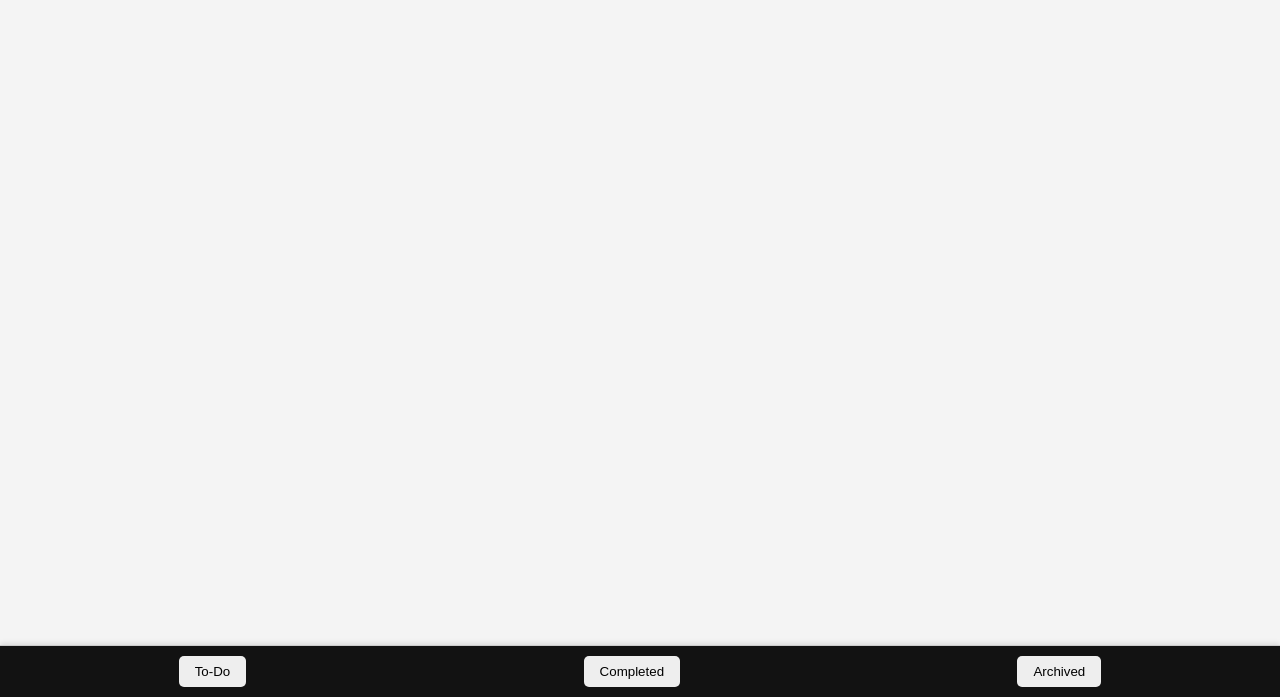
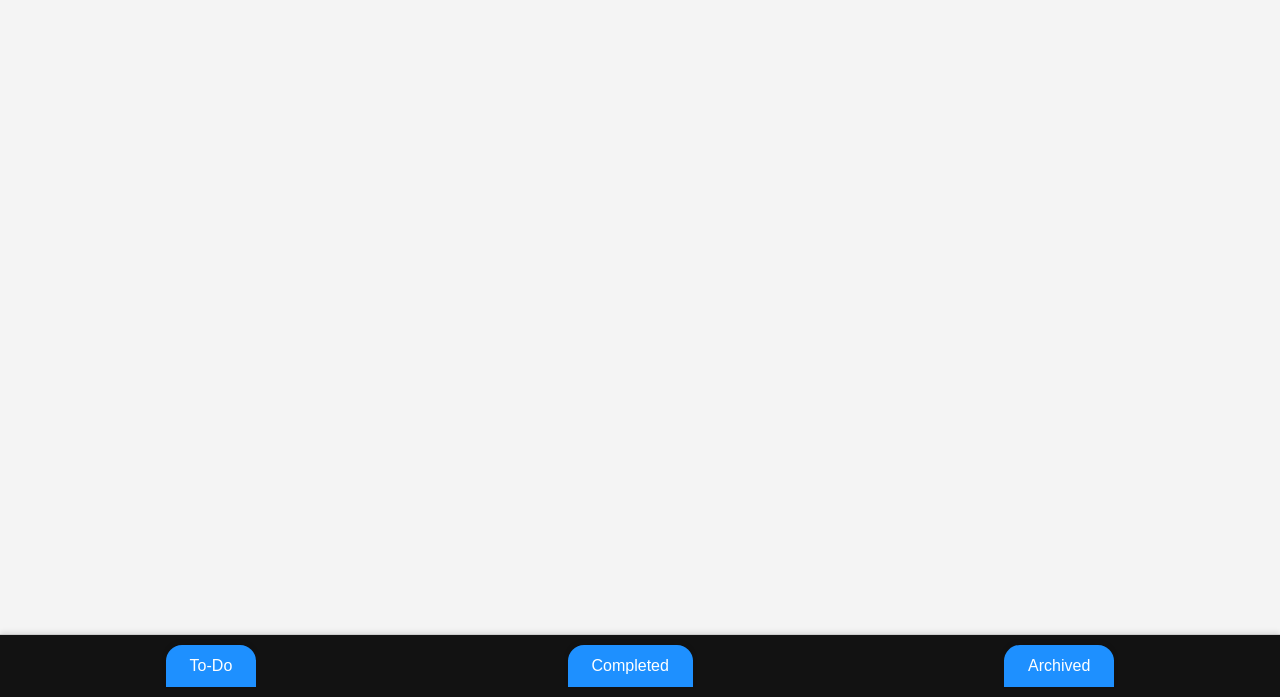
Before and after one commit to adamconkle/principaltracker, a plain HTML site: page index.html in a window 1280 px wide. Shown: the part 103-800 px from the top of the page. Drawn offline with Linux system fonts and the light colour scheme.

Commit message:
footer style

```diff
--- a/style.css
+++ b/style.css
@@ -113,14 +113,17 @@ footer {
   box-shadow: 0 -2px 5px rgba(0,0,0,0.1);
 }
 footer button {
-  padding: 8px 16px;
-  background: #eee;
+  padding: 12px 24px;
+  font-size: 1rem;
+  background: dodgerblue;
+  color: white;
   border: none;
-  border-radius: 5px;
+  border-radius: 1rem 1rem 0 0;
   cursor: pointer;
+  box-shadow: 0 -2px 5px rgba(0,0,0,0.1);
 }
 footer button:hover {
-  background: #ddd;
+  background: deepskyblue;
 }
 
 
```
